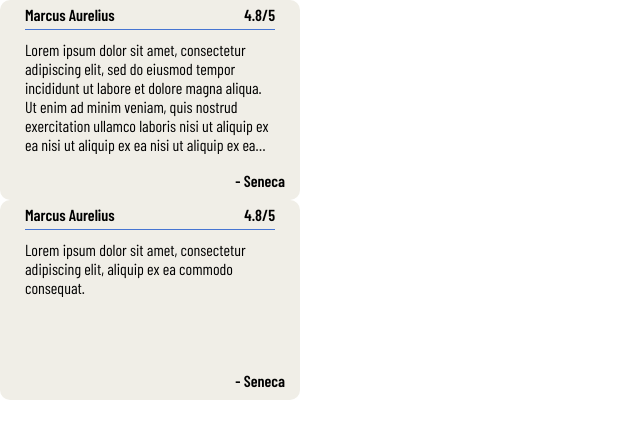
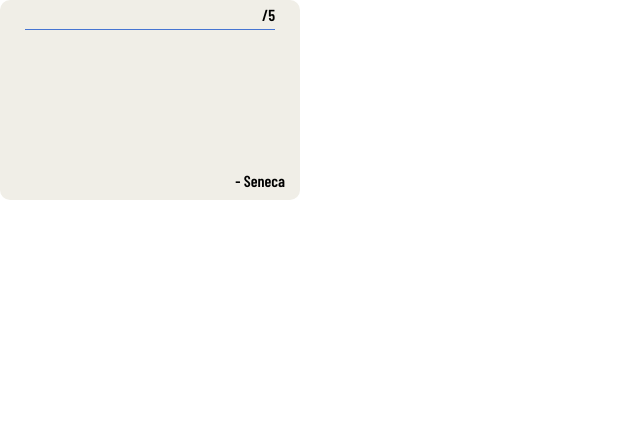
Before and after one commit to aleema95/notes-app-js, a React (Vite) app in the folder client/: page /test in a window 1280 px wide. Shown: the top 438 px of the page, without its empty margins (0-640 px from the left). Built offline with nearby package versions, Linux system fonts and the light colour scheme; a web font is replaced by a local one.

Commit message:
add dinamic variables to noteCard

```diff
--- a/client/src/components/NoteCard/NoteCard.jsx
+++ b/client/src/components/NoteCard/NoteCard.jsx
@@ -3,35 +3,17 @@
 
 export default function NoteCard({id, title, body, rating, UserId }) {
   return (
-    <>
       <div className={s.card_container}>
         <div className={s.note_header}>
-          <h4>Marcus Aurelius</h4>
-          <h4>4.8/5</h4>
+          <h4>{title}</h4>
+          <h4>{rating}/5</h4>
         </div>
         <p className={s.note_body}>
-          Lorem ipsum dolor sit amet, consectetur adipiscing elit,
-          sed do eiusmod tempor incididunt ut labore et dolore magna aliqua.
-          Ut enim ad minim veniam, quis nostrud exercitation
-          ullamco laboris nisi ut aliquip ex ea  nisi ut aliquip ex ea  nisi ut aliquip ex ea commodo consequat.
+          {body}
         </p>
         <h4 className={s.note_author}>
           - Seneca
         </h4>
       </div>
-      <div className={s.card_container}>
-        <div className={s.note_header}>
-          <h4>Marcus Aurelius</h4>
-          <h4>4.8/5</h4>
-        </div>
-        <p className={s.note_body}>
-          Lorem ipsum dolor sit amet, consectetur adipiscing elit,
-           aliquip ex ea commodo consequat.
-        </p>
-        <h4 className={s.note_author}>
-          - Seneca
-        </h4>
-      </div>
-    </>
   )
 }
```
